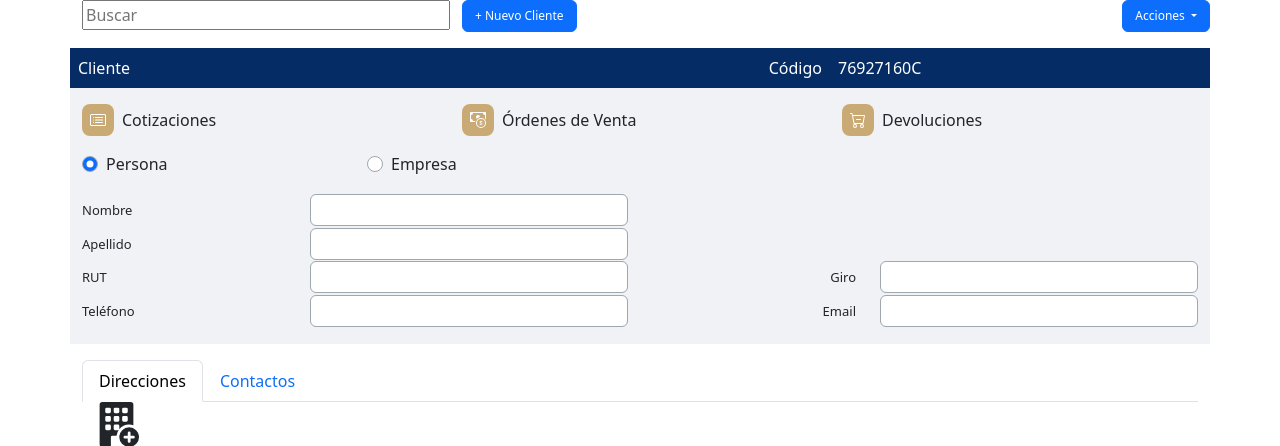
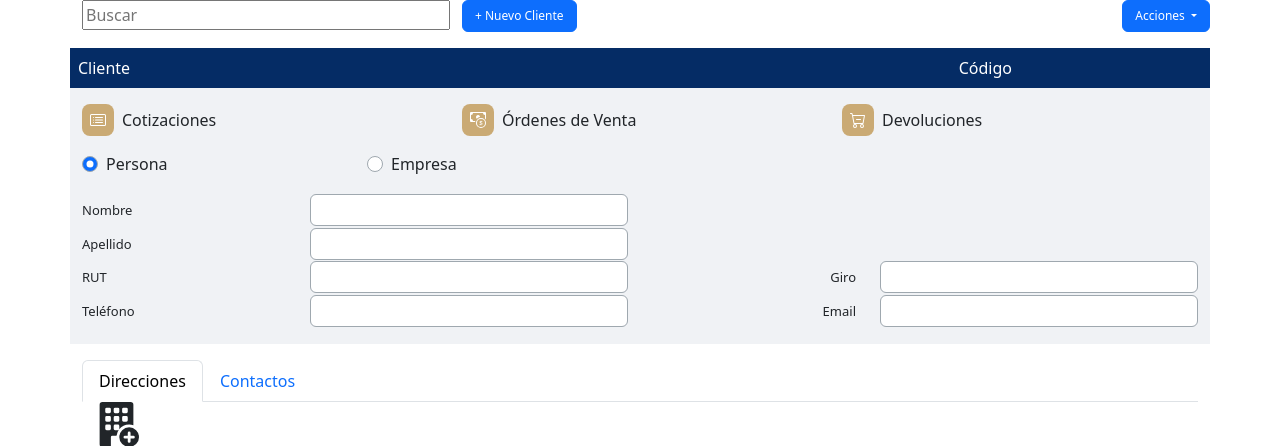
Before and after one commit to wherrerals/AplicacionVentas, a Django app: page /ventas/creacion_clientes/ in a window 1280 px wide. Shown: the part 74-520 px from the top of the page. Run offline with Django 4.2, Linux system fonts and the light colour scheme; the visitor is signed in with stand-in values (Sample User, id 1).

Commit message:
codgo sn y cliente cargan y se da feedback cuando se estan cargando datos

```diff
--- a/config/settings.py
+++ b/config/settings.py
@@ -89,9 +89,9 @@ DATABASES = {
         'ENGINE': 'django.db.backends.mysql',
         'NAME': 'led_studio',
         'USER':'root',
-        'PASSWORD':'Ea7hava5*', #led_studio
+        #'PASSWORD':'Ea7hava5*', #led_studio
         #'PASSWORD':'Ea7hava5}', #home
-        #'PASSWORD':'qwerty', #nico
+        'PASSWORD':'qwerty', #nico
         #'HOST':'localhost',
         'PORT':'3306',
     }
--- a/showromVentasApp/static/gestionPedidos/js/CargaCliente.js
+++ b/showromVentasApp/static/gestionPedidos/js/CargaCliente.js
@@ -9,15 +9,21 @@ document.addEventListener("DOMContentLoaded", function () {
   const rut = getQueryParam('rut');
 
   const fetchClienteData = (rut) => {
-      if (rut) {
-          // Quitar los puntos y todo después del guion (incluido el guion)
-          const cleanedRut = rut.replace(/\./g, '').split('-')[0];
-          fetch(`/ventas/informacion_cliente/?rut=${cleanedRut}`)
+            if (rut) {
+              const cleanedRut = rut.replace(/\./g, '').split('-')[0];
+              const clienteElement = document.querySelector("#nombreApellidoSN p");
+              const codigoElement = document.querySelector("#rut-display p");
+
+            if (clienteElement && codigoElement) {
+              clienteElement.textContent = "Cargando...";
+              codigoElement.textContent = "Cargando...";
+            } fetch(`/ventas/informacion_cliente/?rut=${cleanedRut}`)
               .then(response => {
                   if (!response.ok) throw new Error('Error al obtener la información del cliente');
                   return response.json();
               })
               .then(data => {
+                  //console.log("Datos del cliente:", data);
                   document.getElementById("nombreSN").value = data[0].nombre || '';
                   document.getElementById("apellidoSN").value = data[0].apellido || '';
                   document.getElementById("rutSN").value = data[0].rut || '';
@@ -25,7 +31,9 @@ document.addEventListener("DOMContentLoaded", function () {
                   document.getElementById("telefonoSN").value = data[0].telefono || '';
                   document.getElementById("emailSN").value = data[0].email || '';
 
-                  // Asigna el atributo data-rut y luego llama a cargarContactos()
+                  document.querySelector("#nombreApellidoSN p").textContent = `${data[0].apellido || ''}`;
+                  document.querySelector("#rut-display p").textContent = `${data[0].codigoSN || ''}`;
+
                   document.getElementById("rutSN").setAttribute("data-rut", data[0].rut || '');
                   document.getElementById("rutSN").readOnly = true;
 
@@ -64,6 +72,17 @@ document.addEventListener("DOMContentLoaded", function () {
           }
       });
   };
+
+
+  //Actualiza el texto de codigo cliente en cliente.html
+  document.getElementById('rutSN').addEventListener('input', function (event) {
+    const inputText = event.target.value;
+    const rutDisplayParagraph = document.querySelector('#rut-display p');
+
+    const modifiedText = inputText.length > 0 ? inputText.slice(0, -1) + 'C' : '';
+
+    rutDisplayParagraph.textContent = modifiedText;
+  });
 
   // Aplicar el manejo de entrada a ambos campos
   if (rutInputSearch) {
--- a/showromVentasApp/templates/showromVentasApp/cliente.html
+++ b/showromVentasApp/templates/showromVentasApp/cliente.html
@@ -39,17 +39,26 @@
         <p></p>
       </div>
     </div>
-    <div class="row" style="background: var(--bs-primary-text-emphasis);height: 40px;">
-      <div class="col" style="padding: 8px;height: 40px;">
-        <p style="padding-bottom: 0px;padding-top: 0px;color: var(--bs-body-bg);">Cliente</p>
+
+    <div class="row" style="background: var(--bs-primary-text-emphasis); height: 40px;">
+      <div class="col-2" style="padding: 8px; height: 40px;">
+        <p style="padding-bottom: 0px; padding-top: 0px; color: var(--bs-body-bg);">Cliente</p>
       </div>
-      <div class="col" style="padding: 8px;text-align: right;height: 40px;">
-        <p style="padding-bottom: 0px;padding-top: 0px;color: var(--bs-body-bg);">Código</p>
+
+      <div class="col-6" id="nombreApellidoSN" style="padding: 8px; text-align: left; height: 40px;">
+        <p style="padding-bottom: 0px; padding-top: 0px; color: white;"></p>
       </div>
-      <div class="col" style="padding: 8px;text-align: left;height: 40px;">
-        <p style="padding-bottom: 0px;padding-top: 0px;color: var(--bs-body-bg);">76927160C</p>
+
+      <div class="col-2" style="padding: 8px; text-align: right; height: 40px;">
+        <p style="padding-bottom: 0px; padding-top: 0px; color: var(--bs-body-bg);">Código</p>
+      </div>
+
+      <div class="col-2" id="rut-display" style="padding: 8px; text-align: left; height: 40px;">
+        <p style="padding-bottom: 0px; padding-top: 0px; color: white;"></p>
       </div>
     </div>
+
+
     <div class="row" style="background: #f0f2f5;">
       <div class="col">
         <p></p>
```
